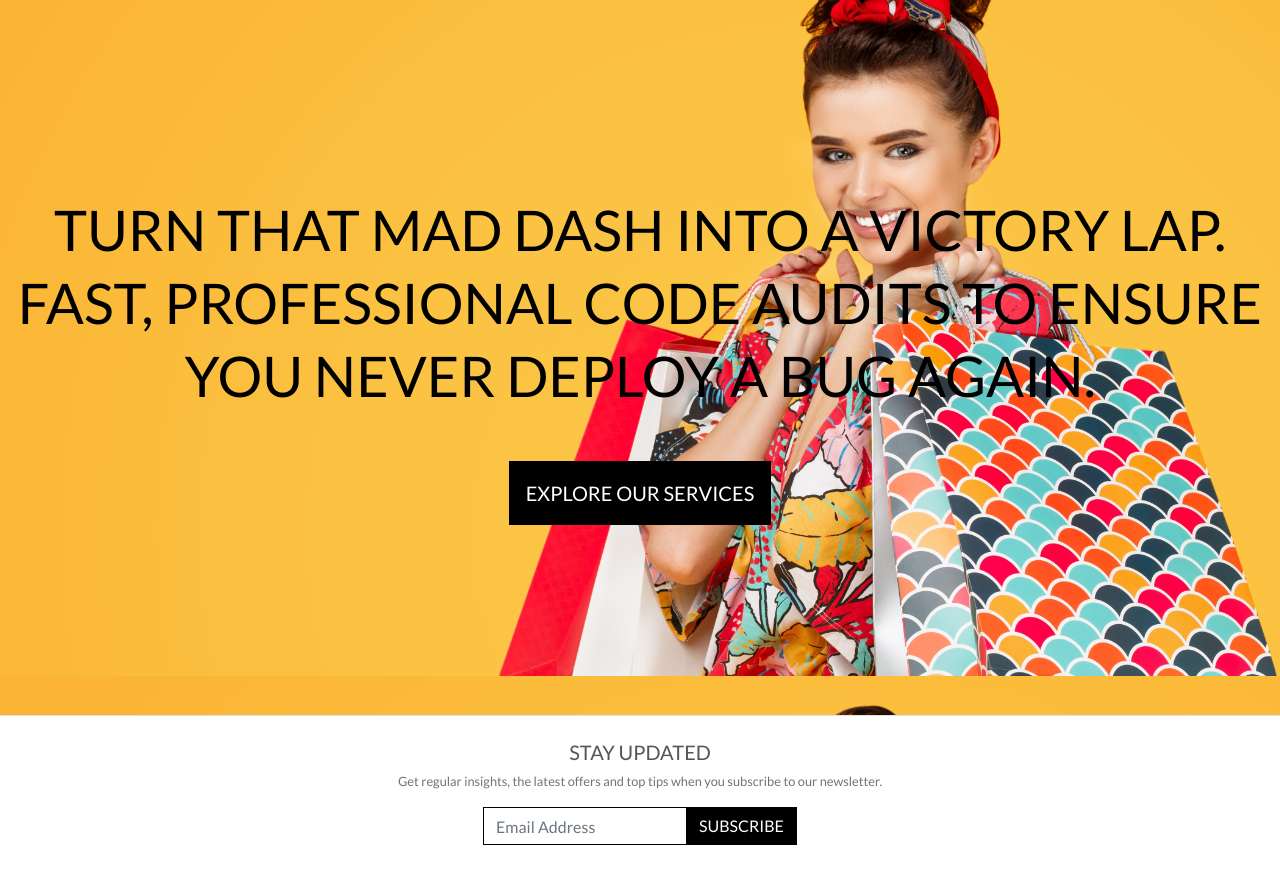
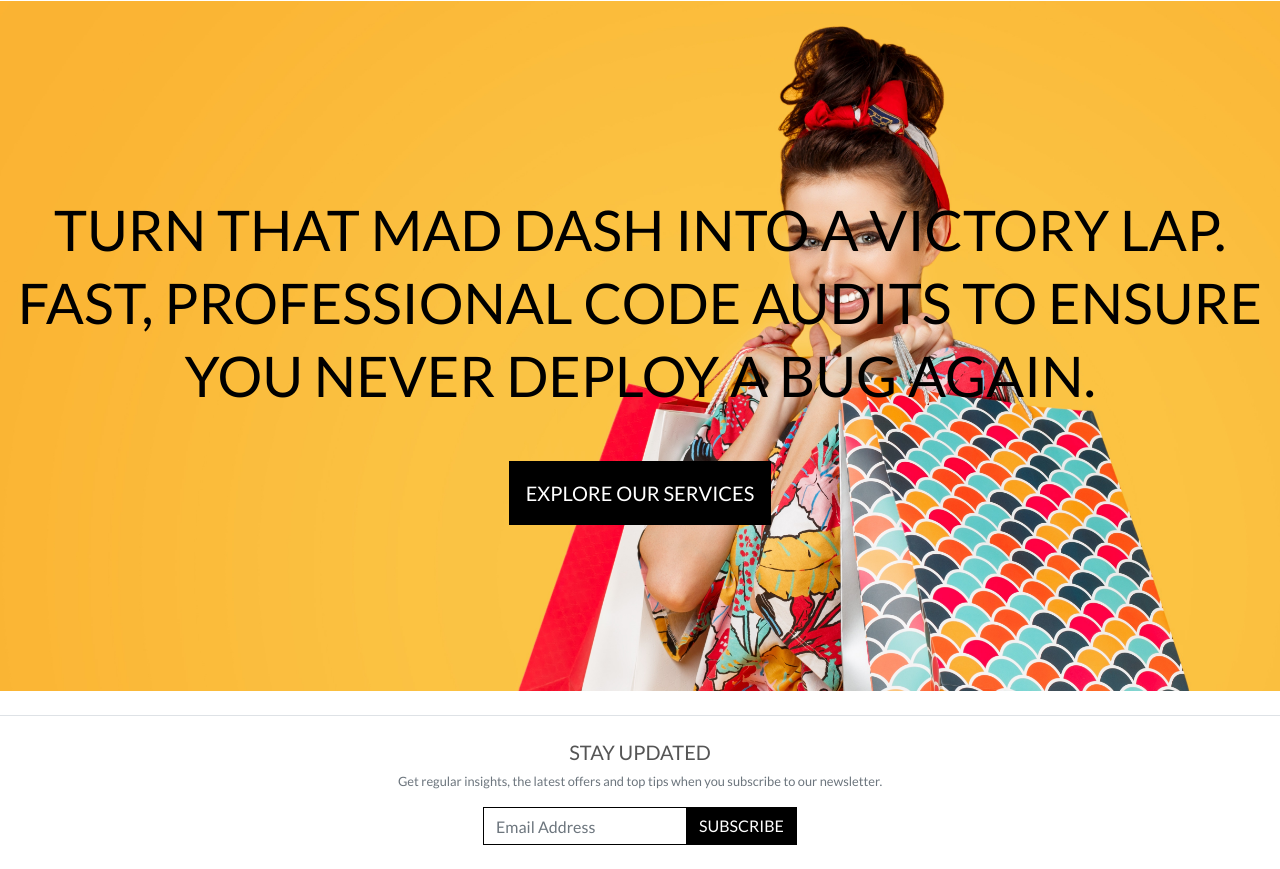
Before and after one commit to henrytitheridge-stone/devdash_project, a Django app: page / in a window 1280 px wide. Shown: the part 124-993 px from the top of the page. Run offline with Django 3.2, Linux system fonts and the light colour scheme; some libraries are stand-ins or nearby versions.

Commit message:
Implement conditional hero background and sticky footer styles

```diff
--- a/home/templates/home/index.html
+++ b/home/templates/home/index.html
@@ -13,6 +13,7 @@
 {% block content %}
 
     <!-- Hero section -->
+     <div class="hero-bg">
         <div class="container-fluid h-100 hero-container px-0">
             <div class="row h-100 mx-0">
                 <div class="col-12 my-auto text-center px-3">
@@ -30,5 +31,5 @@
                 </div>
             </div>
         </div>
-
+    </div>
 {% endblock %}
--- a/services/templates/services/service_detail.html
+++ b/services/templates/services/service_detail.html
@@ -10,6 +10,7 @@
 {% endblock %}
 
 {% block content %}
+<div class="hero-bg">
     <div class="overlay"></div>
     <div class="container-fluid">
         <div class="row">
@@ -59,4 +60,5 @@
             </div>
         </div>
     </div>
+</div>
 {% endblock %}
--- a/services/templates/services/services.html
+++ b/services/templates/services/services.html
@@ -3,6 +3,7 @@
 {% load static %}
 
 {% block content %}
+<div class="hero-bg">
     <div class="overlay"></div>
     <div class="container py-5">
         <div class="row">
@@ -44,4 +45,5 @@
             </div>
         </div>
     </div>
+</div>
 {% endblock %}
--- a/static/css/base.css
+++ b/static/css/base.css
@@ -20,15 +20,20 @@ html {
 }
 
 body {
-    background: url('/media/homepage_background_cropped.jpg') no-repeat center center fixed;
-    background-size: cover;
-    min-height: 100vh;
+    background-color: #fff;
     color: #555;
     font-family: 'Lato';
     margin: 0;
     display: flex;
     flex-direction: column;
+    min-height: 100%;
     overflow-x: hidden;
+}
+
+.hero-bg {
+    background: url('/media/homepage_background_cropped.jpg') no-repeat center center fixed;
+    background-size: cover;
+    width: 100%;
 }
 
 .hero-container {
```
Lines whose indentation alone changed are shown as unchanged.
